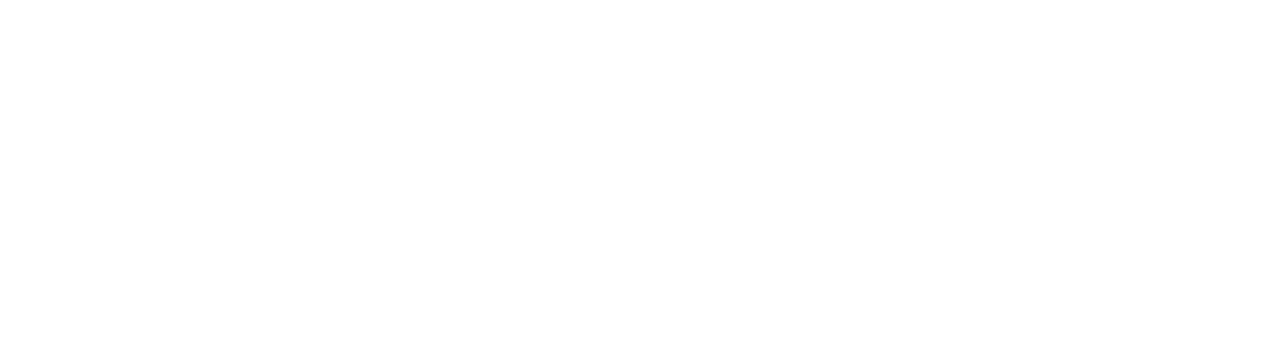
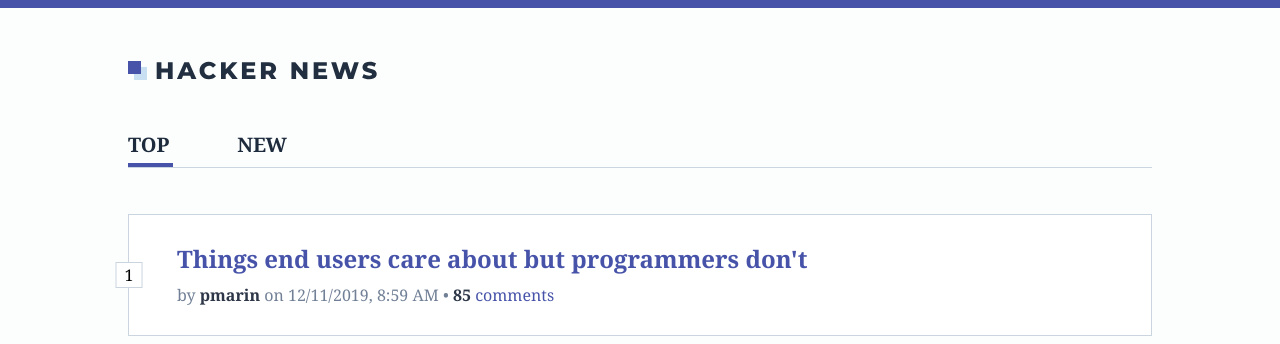
Before and after one commit to matheusquintaes/hacker-news, a React (Create React App) app: page / in a window 1280 px wide. Shown: the top 344 px of the page. Built offline with nearby package versions, Linux system fonts and the light colour scheme.

Commit message:
Html and CSS

```diff
--- a/src/App.js
+++ b/src/App.js
@@ -1,10 +1,13 @@
-import React from 'react';
+import React from 'react'
+import Layout from './components/Layout'
+
+import News from './components/News'
 
 function App() {
   return (
-    <div>
-
-    </div>
+    <Layout>
+      <News/>
+    </Layout>
   );
 }
 
--- /dev/null
+++ b/src/components/Layout/index.js
@@ -0,0 +1,22 @@
+import React from "react"
+
+import { ReactComponent as Logo } from '../../images/Logo.svg';
+
+import GlobalStyles from "../../styles/global"
+import * as Style from "./styled"
+
+const Layout = ({ children }) => {
+
+  return (
+    <>
+      <GlobalStyles/>
+      <Style.TopBar/>
+      <Style.LayoutWrapper>
+        <Logo/>
+        {children}
+      </Style.LayoutWrapper>
+    </>
+  )
+
+}
+export default Layout
--- /dev/null
+++ b/src/components/Layout/styled.js
@@ -0,0 +1,12 @@
+import styled from "styled-components"
+
+export const TopBar = styled.div`
+  width: 100vw;
+  height: 8px;
+  background: var(--mainColor);
+`
+
+export const LayoutWrapper = styled.div`
+  max-width: 1024px;
+  margin: 48px auto 0 auto;
+`
--- /dev/null
+++ b/src/components/News/index.js
@@ -0,0 +1,27 @@
+import React from "react"
+
+import * as Style from "./styled"
+
+const Layout = () => {
+
+  return (
+    <>
+      <Style.NavWrapper>
+        <Style.Ul>
+          <li className="selected">Top</li>
+          <li>New</li>
+        </Style.Ul>
+      </Style.NavWrapper>
+
+      <Style.NewsWrapper>
+        <Style.CardWrapper>
+          <Style.Ranking>1</Style.Ranking>
+          <h3> <a href="/">Things end users care about but programmers don't</a> </h3>
+             <p>by <a href> <b>pmarin</b></a> on 12/11/2019, 8:59 AM • <a href><b>85</b> comments</a></p>
+        </Style.CardWrapper>
+      </Style.NewsWrapper>
+    </>
+  )
+
+}
+export default Layout
--- /dev/null
+++ b/src/components/News/styled.js
@@ -0,0 +1,76 @@
+import styled from "styled-components"
+
+export const NavWrapper = styled.nav`
+  margin: 48px 0;
+  width: 100%;
+  position: relative;
+
+  &:after {
+    content: "";
+    width: 100%;
+    position: absolute;
+    border-bottom: 1px solid var(--gray4);
+  }
+`
+
+export const Ul = styled.ul`
+  display: flex;
+
+  li {
+    font-size: 20px;
+    color: var(--textColor);
+    text-transform: uppercase;
+    font-weight: 800;
+    margin-right: 64px;
+    padding: 0 4px 8px 0;
+
+    &.selected{
+      border-bottom: 4px solid var(--mainColor);
+    }
+  }
+`
+
+export const NewsWrapper = styled.section`
+  display: flex;
+  flex-wrap: wrap;
+`
+
+export const CardWrapper = styled.div`
+  background: var(--bg-white);
+  border: 1px solid var(--gray4);
+  padding: 32px 48px;
+  position: relative;
+  width:100%;
+  margin-top: -1px;
+
+  a {
+    color: var(--mainColor);
+  }
+
+  h3 {
+    font-size: 24px;
+
+    font-weight: 600;
+    margin-bottom: 16px;
+  }
+
+  p {
+    color: var(--gray6);
+  }
+
+  b {
+    color: var(--gray8);
+    font-weight: 800;
+  }
+`
+
+  export const Ranking = styled.div`
+    position: absolute;
+    padding: 4px 8px;
+    top: 50%;
+    left: 0%;
+    transform: translate(-50%, -50%);
+    background: var(--bg-white);
+    border: 1px solid var(--gray4);
+
+`
--- /dev/null
+++ b/src/styles/global.js
@@ -0,0 +1,78 @@
+import { createGlobalStyle } from "styled-components"
+
+const GlobalStyles = createGlobalStyle`
+
+@import url('https://fonts.googleapis.com/css?family=Noto+Serif:400,700&display=swap');
+
+html, body, div, span, applet, object, iframe,
+h1, h2, h3, h4, h5, h6, p, blockquote, pre,
+a, abbr, acronym, address, big, cite, code,
+del, dfn, em, img, ins, kbd, q, s, samp,
+small, strike, strong, sub, sup, tt, var,
+b, u, i, center,
+dl, dt, dd, ol, ul, li,
+fieldset, form, label, legend,
+table, caption, tbody, tfoot, thead, tr, th, td,
+article, aside, canvas, details, embed,
+figure, figcaption, footer, header, hgroup,
+menu, nav, output, ruby, section, summary,
+time, mark, audio, video {
+	margin: 0;
+	padding: 0;
+	border: 0;
+	font-size: 100%;
+	font: inherit;
+	vertical-align: baseline;
+}
+/* HTML5 display-role reset for older browsers */
+article, aside, details, figcaption, figure,
+footer, header, hgroup, menu, nav, section {
+	display: block;
+}
+body {
+	line-height: 1;
+}
+ol, ul {
+	list-style: none;
+}
+blockquote, q {
+	quotes: none;
+}
+blockquote:before, blockquote:after,
+q:before, q:after {
+	content: '';
+	content: none;
+}
+table {
+	border-collapse: collapse;
+	border-spacing: 0;
+}
+a{
+	text-decoration: none;
+}
+
+body {
+  --gray1: #f7fafc;
+	--gray2: #edf2f7;
+	--gray3: #e2e8f0;
+	--gray4: #cbd5e0;
+	--gray5: #a0aec0;
+	--gray6: #718096;
+	--gray7: #4a5568;
+	--gray8: #2d3748;
+	--gray9: #1a202c;
+	--gray10: #1D2B3D;
+	--bg-black: #000;
+	--bg-white: #fff;
+  --textColor: #1D2B3D;
+  --textSecondColor: #858d95;
+  --mainColor: #4653A9;
+  --backgroundColor: #FCFEFD;
+}
+
+body {
+  background: var(--backgroundColor);
+	font-family: 'Noto Serif', serif;
+}
+`
+export default GlobalStyles
```
Also changed, not shown: src/images/Logo.svg (added).
